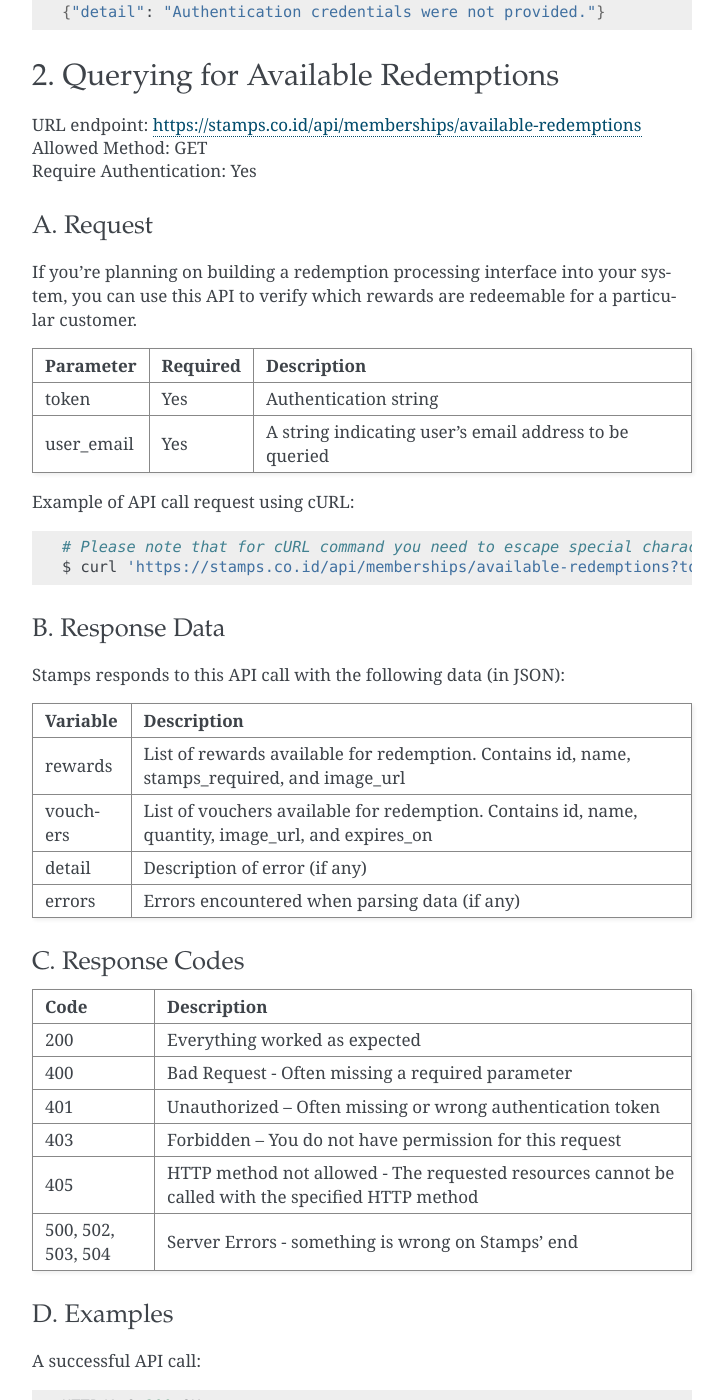
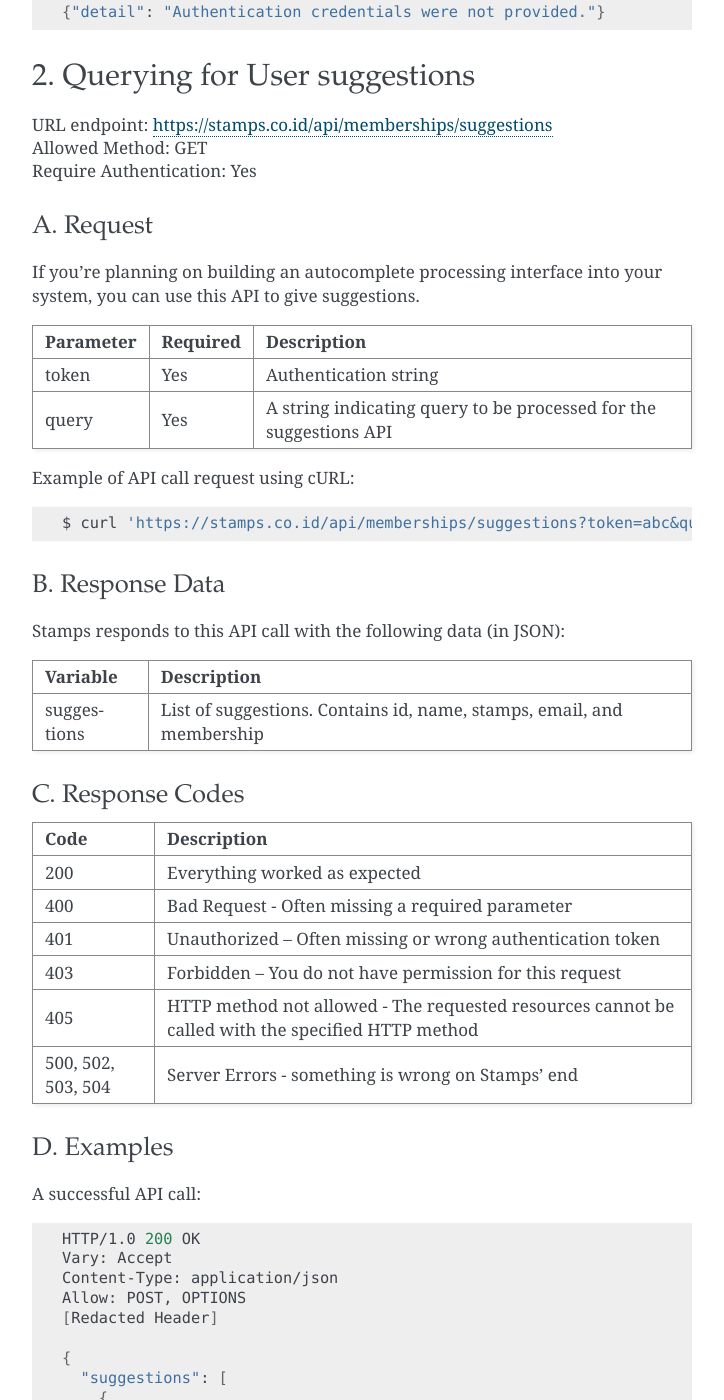
Before and after one commit to ui/stamps-api-docs, a Sphinx documentation site: the page built from source/customer_api.rst, in a window 1280 px wide and 1400 px high, scrolled down 1913 px. Shown: the whole window, without its empty margins (388-1112 px from the left). Built offline with Sphinx 7.4.7, drawn with Linux system fonts in a browser that asks for light colours; some of the changed text lies outside the part shown.

Commit message:
Deprecated api:memberships:available_redemptions

```diff
--- a/source/customer_api.rst
+++ b/source/customer_api.rst
@@ -109,100 +109,7 @@ If missing or wrong authentication token:
     {"detail": "Authentication credentials were not provided."}
 
 
-2. Querying for Available Redemptions
-=======================================
-| URL endpoint: https://stamps.co.id/api/memberships/available-redemptions
-| Allowed Method: GET
-| Require Authentication: Yes
-
-A. Request
------------------------------
-
-If you're planning on building a redemption processing interface into your
-system, you can use this API to verify which rewards are redeemable for a particular customer.
-
-=========== =========== =========================
-Parameter   Required    Description
-=========== =========== =========================
-token       Yes         Authentication string
-user_email  Yes         A string indicating user's
-                        email address to be queried
-=========== =========== =========================
-
-Example of API call request using cURL:
-
-.. code-block :: bash
-
-    # Please note that for cURL command you need to escape special characters
-    $ curl 'https://stamps.co.id/api/memberships/available-redemptions?token=abc&user_email=customer@stamps.co.id'
-
-
-B. Response Data
-----------------
-Stamps responds to this API call with the following data (in JSON):
-
-=================== ==============================
-Variable            Description
-=================== ==============================
-rewards             List of rewards available for redemption.
-                    Contains id, name, stamps_required, and image_url
-vouchers            List of vouchers available for redemption.
-                    Contains id, name, quantity, image_url, and expires_on
-detail              Description of error (if any)
-errors              Errors encountered when parsing
-                    data (if any)
-=================== ==============================
-
-
-C. Response Codes
------------------
-
-=================== ==============================
-Code                Description
-=================== ==============================
-200                 Everything worked as expected
-400                 Bad Request - Often missing a
-                    required parameter
-401                 Unauthorized – Often missing or
-                    wrong authentication token
-403                 Forbidden – You do not have
-                    permission for this request
-405                 HTTP method not allowed - The
-                    requested resources cannot be called with the specified HTTP method
-500, 502, 503, 504  Server Errors - something is
-                    wrong on Stamps' end
-=================== ==============================
-
-
-D. Examples
------------
-
-A successful API call:
-
-.. code-block :: bash
-
-    HTTP/1.0 200 OK
-    Vary: Accept
-    Content-Type: application/json
-    Allow: POST, OPTIONS
-    [Redacted Header]
-
-    {"rewards": [{"id": 56, "name": "Kopi Tarik", "stamps_required": 50, "image_url": "http://foo.com"}, {"id": 67, "name": "Teh Tarik", "stamps_required": 20, "image_url": "http://foo.com"}], "vouchers": [{"id": 34, "name": "Birthday Promotion", "quantity": 1, "image_url": "http://bar.com", "expires_on": "5-12-2013 23:59"}]}
-
-If transaction is unsuccessful (often missing parameters):
-
-.. code-block :: bash
-
-    HTTP/1.0 400 BAD REQUEST
-    Vary: Accept
-    Content-Type: application/json
-    Allow: POST, OPTIONS
-    [Redacted Header]
-
-    {"detail": "Your transaction cannot be completed due to the following error(s)", "errors": [{"reward": "This field is required"}]}
-
-
-3. Querying for User suggestions
+2. Querying for User suggestions
 =======================================
 | URL endpoint: https://stamps.co.id/api/memberships/suggestions
 | Allowed Method: GET
```
